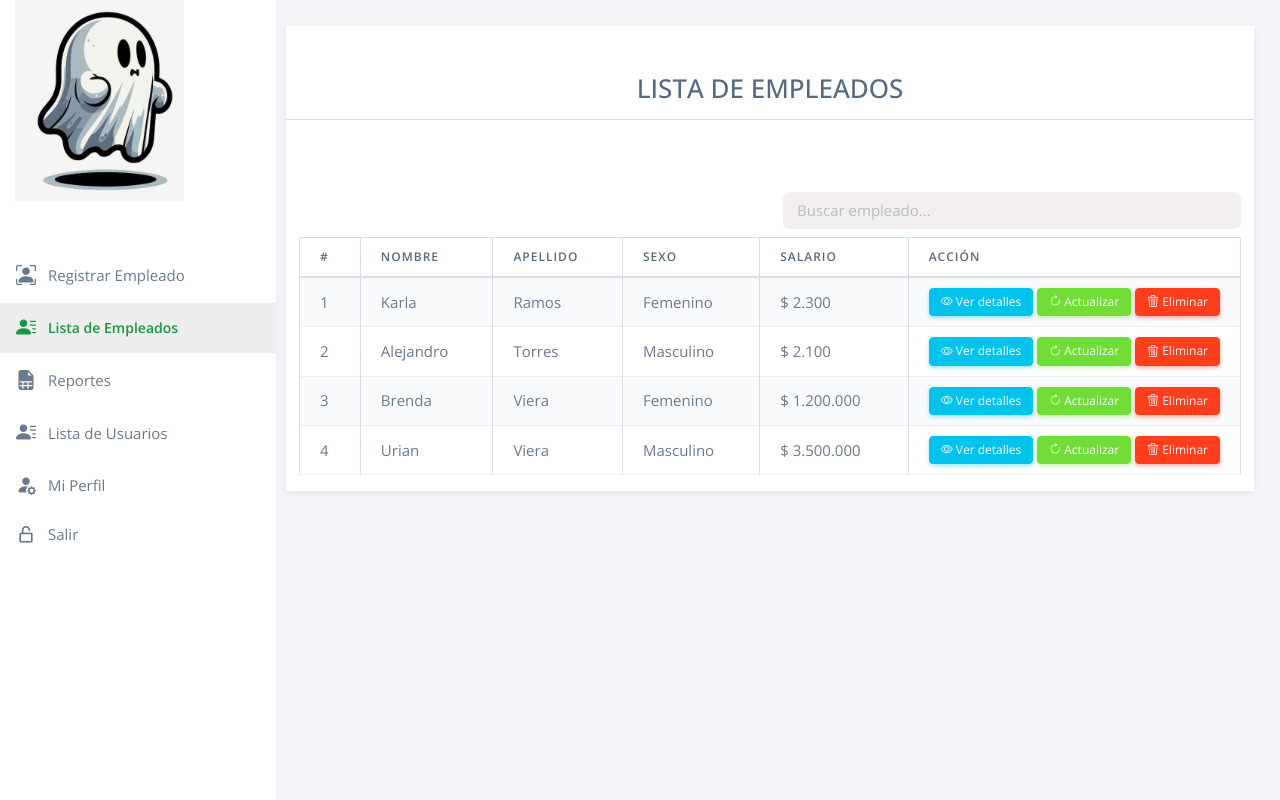
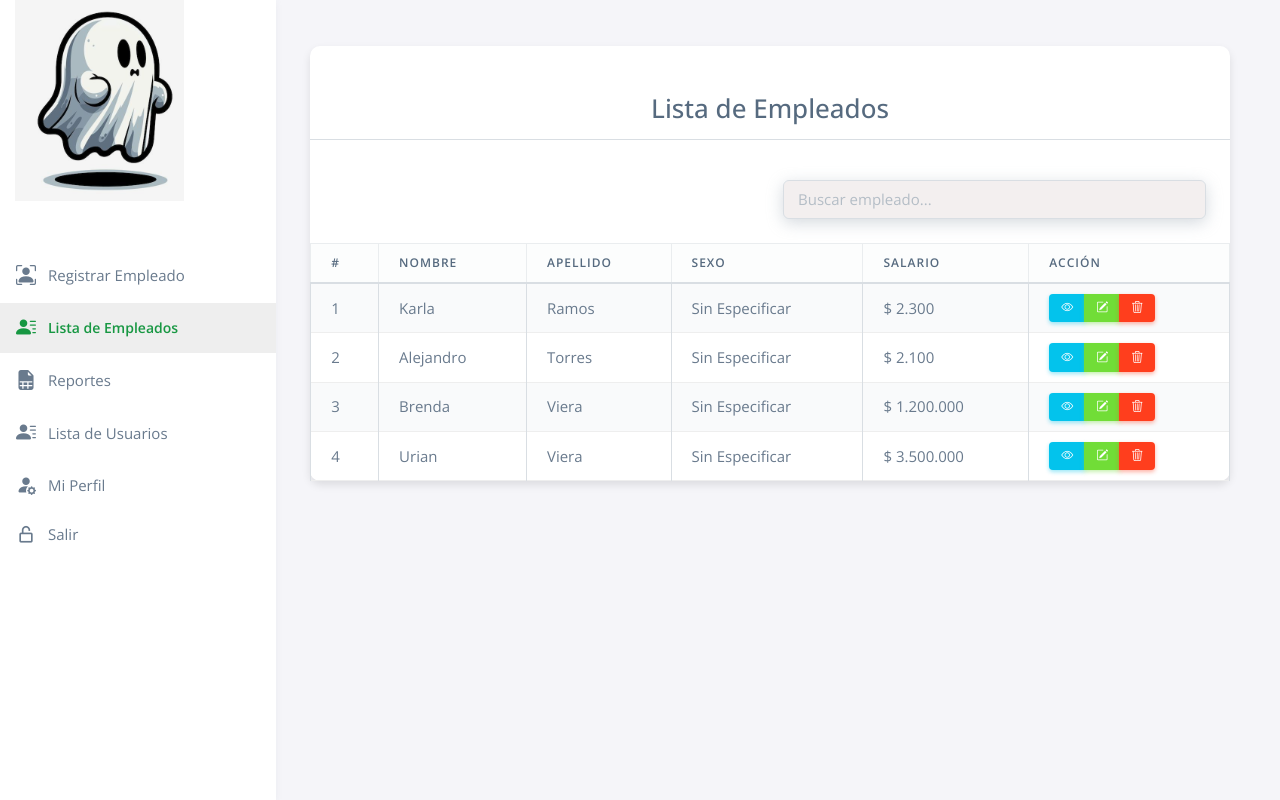
Before and after one commit to florma15/PROYECTO_MC_PA, a Flask app: page /lista-de-empleados in a window 1280 px wide. Run offline with Flask 3, Linux system fonts and the light colour scheme; the visitor is signed in with stand-in values (Sample User, id 1); data comes from the database, SQL or seed files in the repository; some libraries are stand-ins or nearby versions.

Commit message:
Update lista_empleados.html

```diff
--- a/my-app/templates/public/empleados/lista_empleados.html
+++ b/my-app/templates/public/empleados/lista_empleados.html
@@ -1,36 +1,32 @@
 {% extends 'public/base_cpanel.html' %}
 
-{% block title %} DCR  | Lista de Empleados{% endblock %}
+{% block title %} DCR | Lista de Empleados {% endblock %}
 
 {% block body %}
-
-<div class="card" style="border-radius: 0px !important">
-  <div class="row justify-content-center mb-2">
-    <div class="col-md-12 mb-4">
-      <h3 class="text-center mt-5 mb-3">LISTA DE EMPLEADOS</h3>
+<div class="card" style="border-radius: 10px; box-shadow: 0 4px 8px rgba(0, 0, 0, 0.1); margin: 20px auto; max-width: 95%;">
+  <div class="row justify-content-center mb-4">
+    <div class="col-md-12 text-center">
+      <h3 class="mt-5 mb-3">Lista de Empleados</h3>
       <hr />
     </div>
+  </div>
 
-    <div class="row justify-content-end">
-      <div class="col-md-6 mt-4 py-2">
+  <div class="row justify-content-end mb-4 px-4">
+    <div class="col-md-6">
       <input
         type="search"
         id="search"
-          class="form-control border-0 shadow-none"
+        class="form-control shadow"
         placeholder="Buscar empleado..."
         onkeyup="buscadorTable('tbl_empleados')" />
     </div>
   </div>
 
-    <div class="row justify-content-center mb-2">
-      <div class="table-responsive text-nowrap table-hover">
+  <div class="table-responsive text-nowrap">
     <table
-          table-hover
       id="tbl_empleados"
-          class="table table-striped table-bordered"
-          cellspacing="0"
-          width="100%">
-          <thead>
+      class="table table-hover table-striped table-bordered align-middle">
+      <thead class="table-light">
         <tr>
           <th>#</th>
           <th>Nombre</th>
@@ -46,44 +42,33 @@
           <td>{{ loop.index }}</td>
           <td>{{ empleado.nombre_empleado }}</td>
           <td>{{ empleado.apellido_empleado }}</td>
-              <td>{{ empleado.sexo_empleado }}</td>
           <td>
-                $ {{ '{:,.0f}'.format(empleado.salario_empleado).replace(',',
-                '.')}}
+            {% if empleado.sexo_empleado == "1" %} Masculino {% elif empleado.sexo_empleado == "2" %} Femenino {% else %} Sin Especificar {% endif %}
           </td>
-              <td width="10px">
+          <td>$ {{ '{:,.0f}'.format(empleado.salario_empleado).replace(',', '.') }}</td>
+          <td>
+            <div class="btn-group">
               <a
                 href="/detalles-empleado/{{ empleado.id_empleado }}"
-                  title="Ver envio"
-                  type="button"
                 class="btn btn-info btn-sm"
                 data-bs-toggle="tooltip"
-                  data-bs-offset="0,4"
-                  data-bs-placement="top"
-                  data-bs-html="true"
-                  title="<span>Ver detalles</span>">
+                title="Ver detalles">
                 <i class="bi bi-eye"></i>
-                  Ver detalles
               </a>
               <a
-                  href="{{ url_for('viewEditarEmpleado', id = empleado.id_empleado) }}"
+                href="{{ url_for('viewEditarEmpleado', id=empleado.id_empleado) }}"
                 class="btn btn-success btn-sm"
-                  tooltip="Actualizar Registro">
-                  <i class="bi bi-arrow-clockwise"></i>
-                  Actualizar
+                title="Actualizar">
+                <i class="bi bi-pencil-square"></i>
               </a>
-                <a
-                  href="#"
+              <button
                 onclick="eliminarEmpleado('{{ empleado.id_empleado }}','{{ empleado.foto_empleado }}');"
                 class="btn btn-danger btn-sm"
                 data-bs-toggle="tooltip"
-                  data-bs-offset="0,4"
-                  data-bs-placement="top"
-                  data-bs-html="true"
-                  title="<span>Eliminar empleado {{ empleado.nombre_empleado }}</span>">
+                title="Eliminar empleado">
                 <i class="bi bi-trash3"></i>
-                  Eliminar
-                </a>
+              </button>
+            </div>
           </td>
         </tr>
         {% endfor %}
@@ -91,7 +76,32 @@
     </table>
   </div>
 </div>
-  </div>
-</div>
 
+<script>
+  function buscadorTable(idTable) {
+    const input = document.getElementById("search");
+    const filter = input.value.toLowerCase();
+    const table = document.getElementById(idTable);
+    const rows = table.getElementsByTagName("tr");
+
+    for (let i = 1; i < rows.length; i++) {
+      let visible = false;
+      const cells = rows[i].getElementsByTagName("td");
+      for (let j = 0; j < cells.length - 1; j++) {
+        if (cells[j] && cells[j].innerText.toLowerCase().includes(filter)) {
+          visible = true;
+          break;
+        }
+      }
+      rows[i].style.display = visible ? "" : "none";
+    }
+  }
+
+  function eliminarEmpleado(id, foto) {
+    if (confirm(`¿Estás seguro de eliminar el empleado con ID ${id}?`)) {
+      // Implementa aquí la lógica para eliminar el empleado, por ejemplo:
+      window.location.href = `/eliminar-empleado/${id}?foto=${foto}`;
+    }
+  }
+</script>
 {% endblock %}
```
Lines whose indentation alone changed are shown as unchanged.
